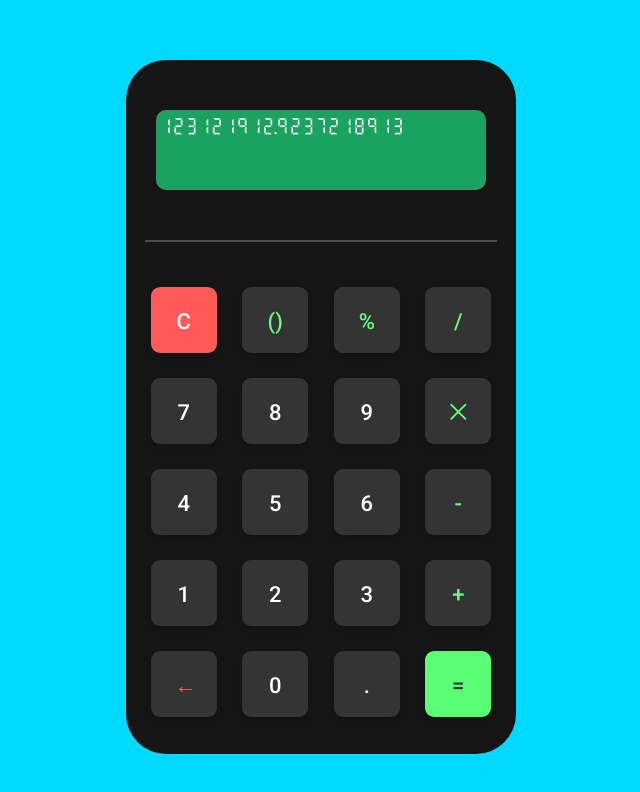
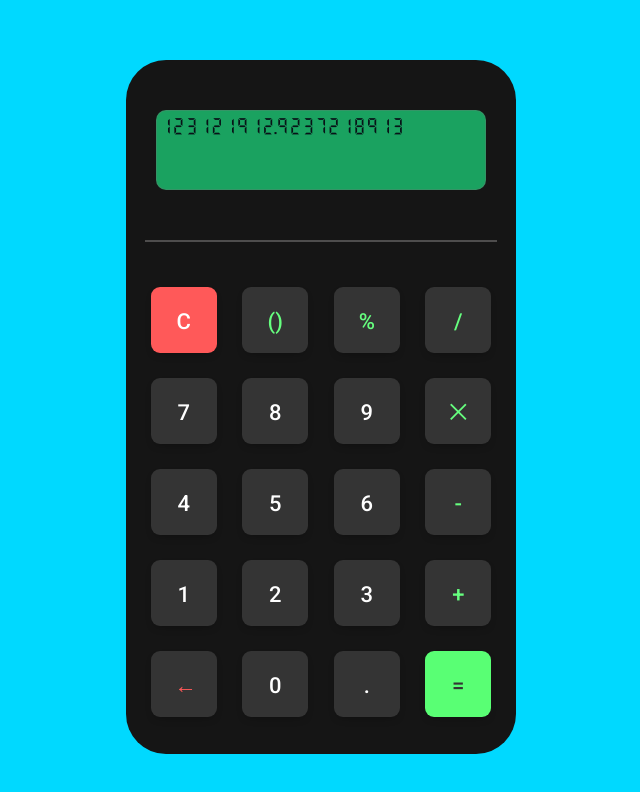
Before and after one commit to TahaJahani/software-engineering-lab-session1, a website: page index.html in a window 1280 px wide. Shown: the whole page, without its empty margins (319-959 px from the left). Drawn offline with Linux system fonts and the light colour scheme.

Commit message:
Change result text input font color

```diff
--- a/css/style.css
+++ b/css/style.css
@@ -88,7 +88,7 @@ body {
     background-color: #1aa260;
     text-align: left;
     border-radius: 10px;
-    color: whitesmoke;
+    color: #081217;
     width: 90%;
     vertical-align: middle;
     margin: 50px auto 50px auto;
```
